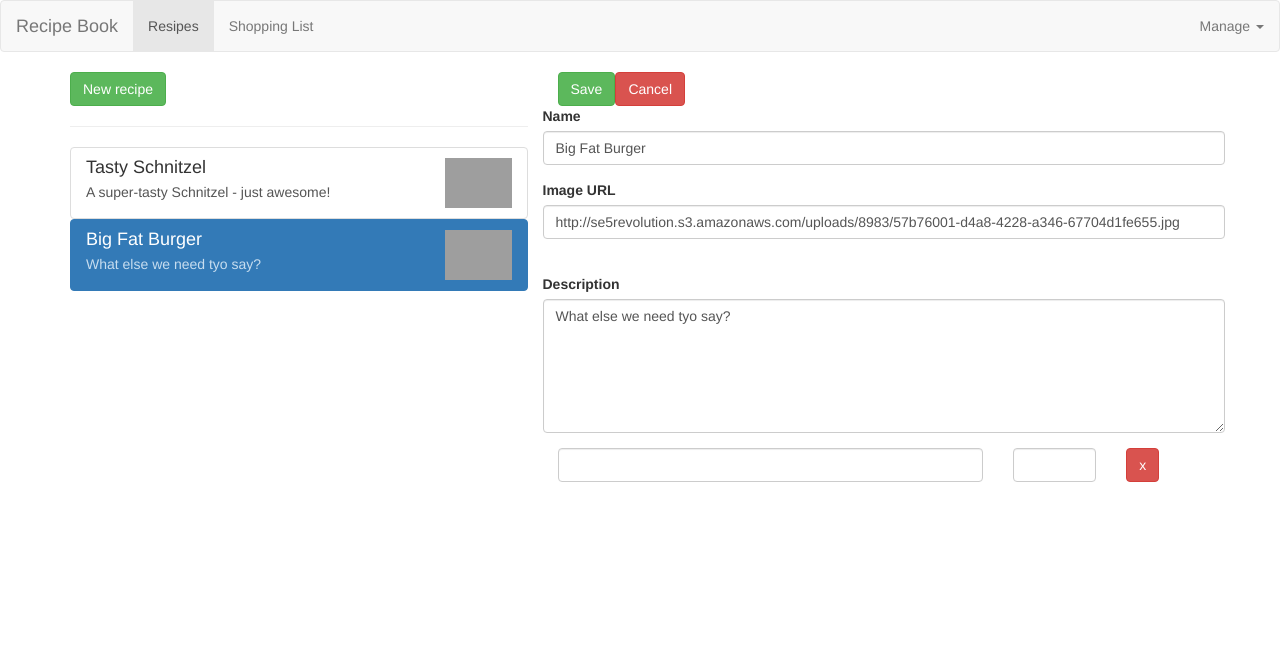
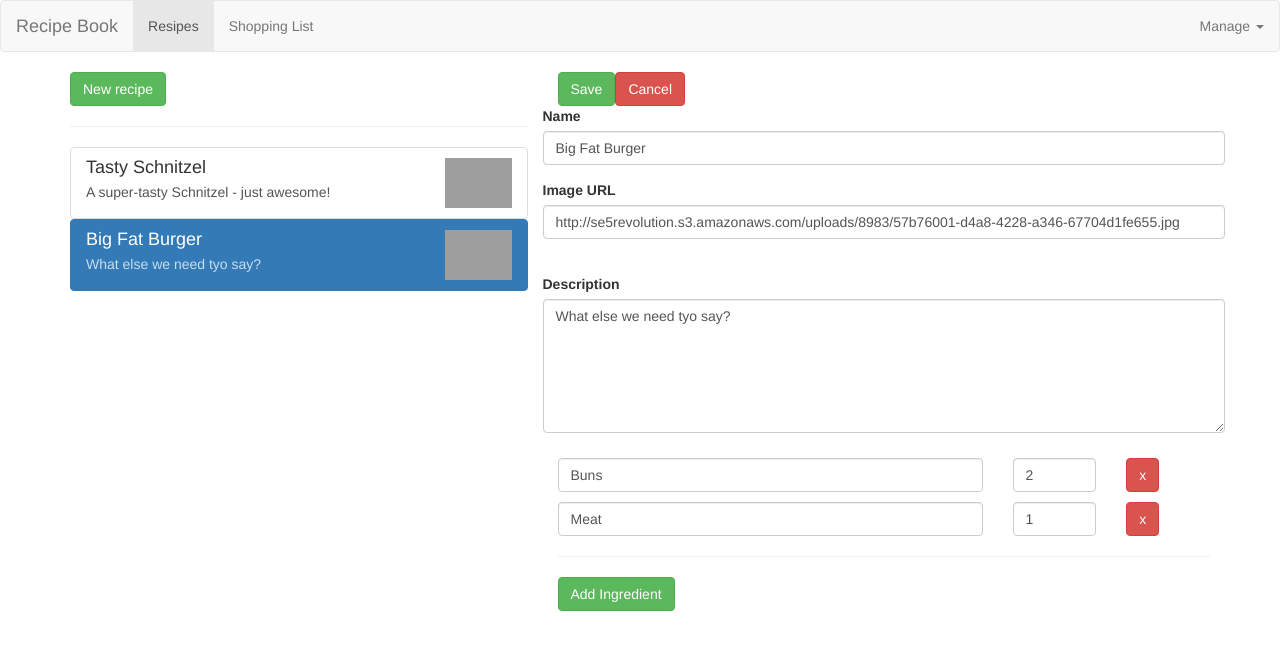
Before and after one commit to Yariki/angular2testproject, an Angular app: page /recipes/1/edit in a window 1280 px wide. Shown: the top 650 px of the page. Built offline with nearby package versions, Linux system fonts and the light colour scheme; grey boxes are pictures that could not be loaded.

Commit message:
implementing of adding new ingredient, validation etc - reactive approach.

```diff
--- a/src/app/recipes/recipe-edit/recipe-edit.component.css
+++ b/src/app/recipes/recipe-edit/recipe-edit.component.css
@@ -0,0 +1,4 @@
+input.ng-invalid.ng-touched,
+textarea.ng-invalid.ng-touched{
+  border: 1px solid red;
+}
--- a/src/app/recipes/recipe-edit/recipe-edit.component.html
+++ b/src/app/recipes/recipe-edit/recipe-edit.component.html
@@ -3,7 +3,12 @@
     <form [formGroup]="recipeForm" (ngSubmit)="onSubmit()">
       <div class="row">
         <div class="col-xs-12">
-          <button type="submit" class="btn btn-success">Save</button>
+          <button type="submit"
+                  class="btn btn-success"
+                  [disabled]="!recipeForm.valid"
+          >
+            Save
+          </button>
           <button type="button" class="btn btn-danger">Cancel</button>
         </div>
       </div>
@@ -48,14 +53,18 @@
 
 
       <div class="row">
-        <div class="col-xs-12">
-          <div class="row">
+        <div class="col-xs-12" formArrayName="ingredients">
+          <div class="row"
+               *ngFor="let ingControl of recipeForm.get('ingredients').controls; let i = index"
+               [formGroupName]="i"
+               style="margin-top: 10px"
+          >
             <div class="col-xs-8">
-              <input type="text"   class="form-control">
+              <input type="text" formControlName="name"  class="form-control">
             </div>
 
             <div class="col-xs-2">
-              <input type="number"   class="form-control">
+              <input type="number" formControlName="amount"  class="form-control">
             </div>
 
             <div class="col-xs-2">
@@ -64,8 +73,17 @@
 
           </div>
         </div>
+
+
       </div>
-
+      <hr/>
+      <div class="row">
+        <div class="col-xs-12">
+          <button
+            type="button"
+            class="btn btn-success" (click)="onAddIngredient()">Add Ingredient</button>
+        </div>
+      </div>
 
 
     </form>
--- a/src/app/recipes/recipe-edit/recipe-edit.component.ts
+++ b/src/app/recipes/recipe-edit/recipe-edit.component.ts
@@ -1,7 +1,7 @@
 import { Component, OnInit } from '@angular/core';
 import {ActivatedRoute, Params} from '@angular/router';
 import {checkEdit} from 'tslint';
-import {FormControl, FormGroup, NgForm} from '@angular/forms';
+import {FormArray, FormControl, FormGroup, NgForm, Validators} from '@angular/forms';
 import {RecipeService} from '../../services/recipe.service';
 
 @Component({
@@ -34,21 +34,46 @@ export class RecipeEditComponent implements OnInit {
     let recipeName = '';
     let recipeImgUrl = '';
     let recipeDescription = '';
+    let recipeIngredients = new FormArray([]);
 
     if ( this.editMode) {
       const recipe = this.recipeService.getRecipe(this.id);
       recipeName = recipe.name;
       recipeImgUrl = recipe.imagePath;
       recipeDescription = recipe.description;
+      if ( recipe['ingredients']) {
+        for ( let ingredient of recipe.ingredients) {
+          recipeIngredients.push(new FormGroup({
+            'name': new FormControl(ingredient.name, Validators.required),
+            'amount' : new FormControl(ingredient.amount, [
+              Validators.required,
+              Validators.pattern(/^[1-9]+[0-9]*$/)
+            ])
+          }));
+        }
+      }
     }
     this.recipeForm = new FormGroup({
-      'name': new FormControl(recipeName),
-      'imagePath' : new FormControl(recipeImgUrl),
-      'description' : new FormControl(recipeDescription)
+      'name': new FormControl(recipeName, Validators.required),
+      'imagePath' : new FormControl(recipeImgUrl, Validators.required),
+      'description' : new FormControl(recipeDescription, Validators.required),
+      'ingredients' : recipeIngredients
     });
 
 
 
+  }
+
+  onAddIngredient() {
+    (<FormArray>this.recipeForm.get('ingredients')).push(
+      new FormGroup({
+        'name': new FormControl(null, Validators.required),
+        'amount': new FormControl(null, [
+          Validators.required,
+          Validators.pattern(/^[1-9]+[0-9]*$/)
+        ])
+      })
+    );
   }
 
   onSubmit() {
```
